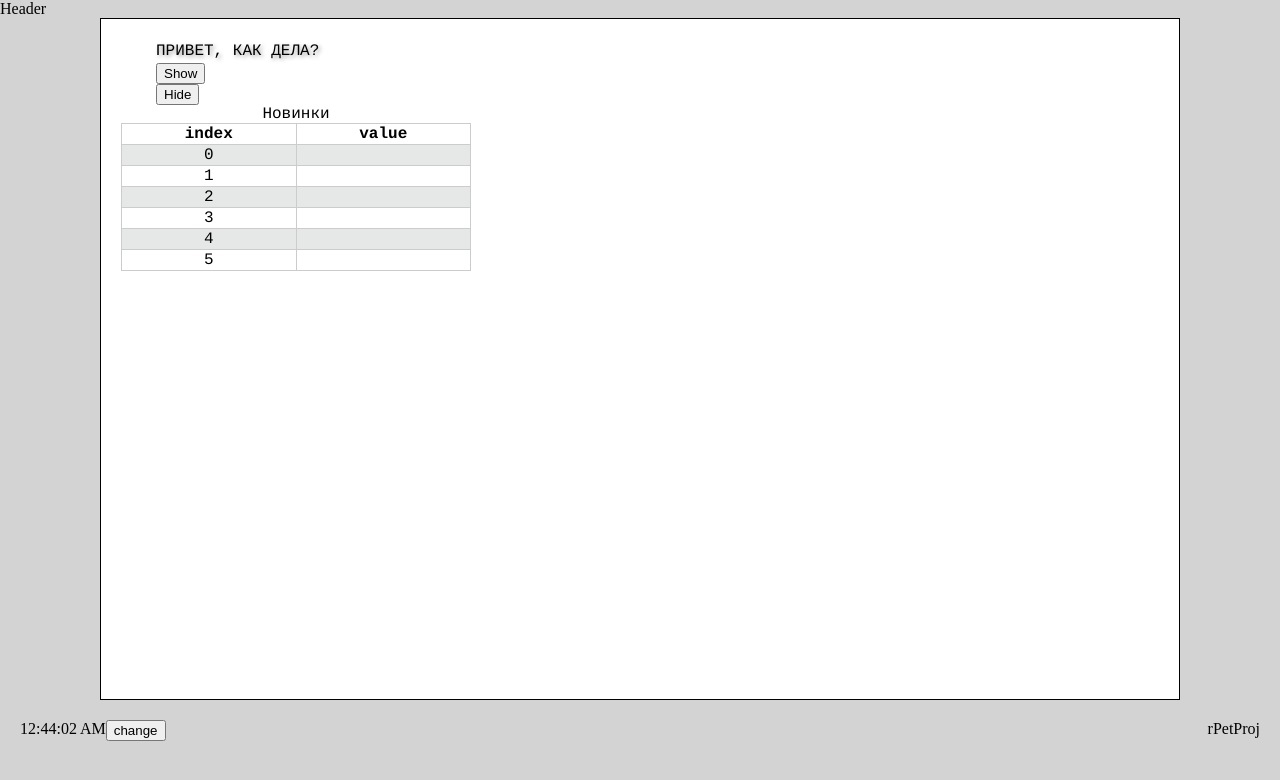
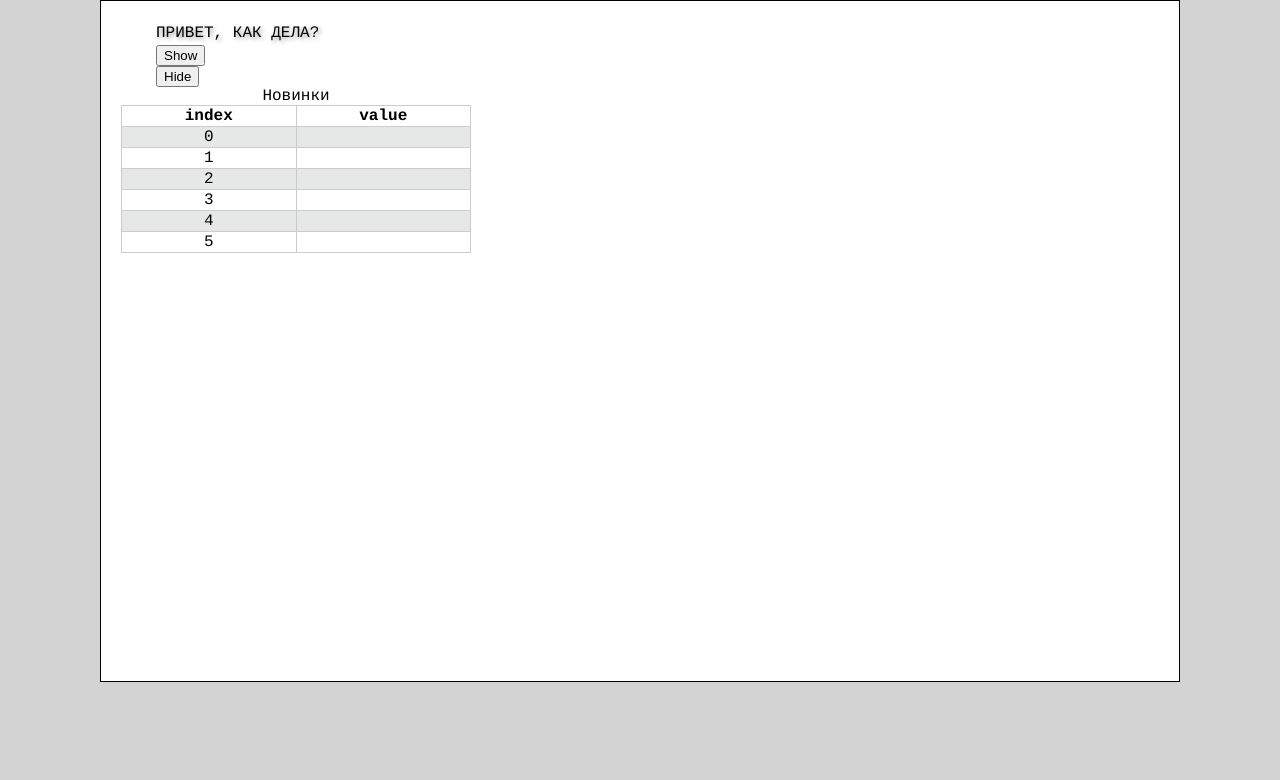
Before and after one commit to gorokhovPavel/rPetProj, a React (Create React App) app: page / in a window 1280 px wide. Shown: the top 780 px of the page. Built offline with nearby package versions, Linux system fonts and the light colour scheme.

Commit message:
up main js

```diff
--- a/src/components/App.js
+++ b/src/components/App.js
@@ -1,18 +1,19 @@
-import React from 'react'
+import React, {useState} from 'react'
 import Content from '../components/Main/Content/index.js'
 import Footer from '../components/Main/Footer/index.js'
 import Header from '../components/Main/Header/index.js'
 
 function App() {
+  const [isExist, setExist] = useState(false);
   const footObj = {
     date: new Date().toLocaleTimeString(),
     name: 'rPetProj',
   }
   return (
     <>
-      <Header />
+      { isExist && <Header /> }
       <Content />
-      <Footer footerObj={footObj} />
+      { isExist && <Footer footerObj={footObj} /> }
     </>
   )
 }
```
